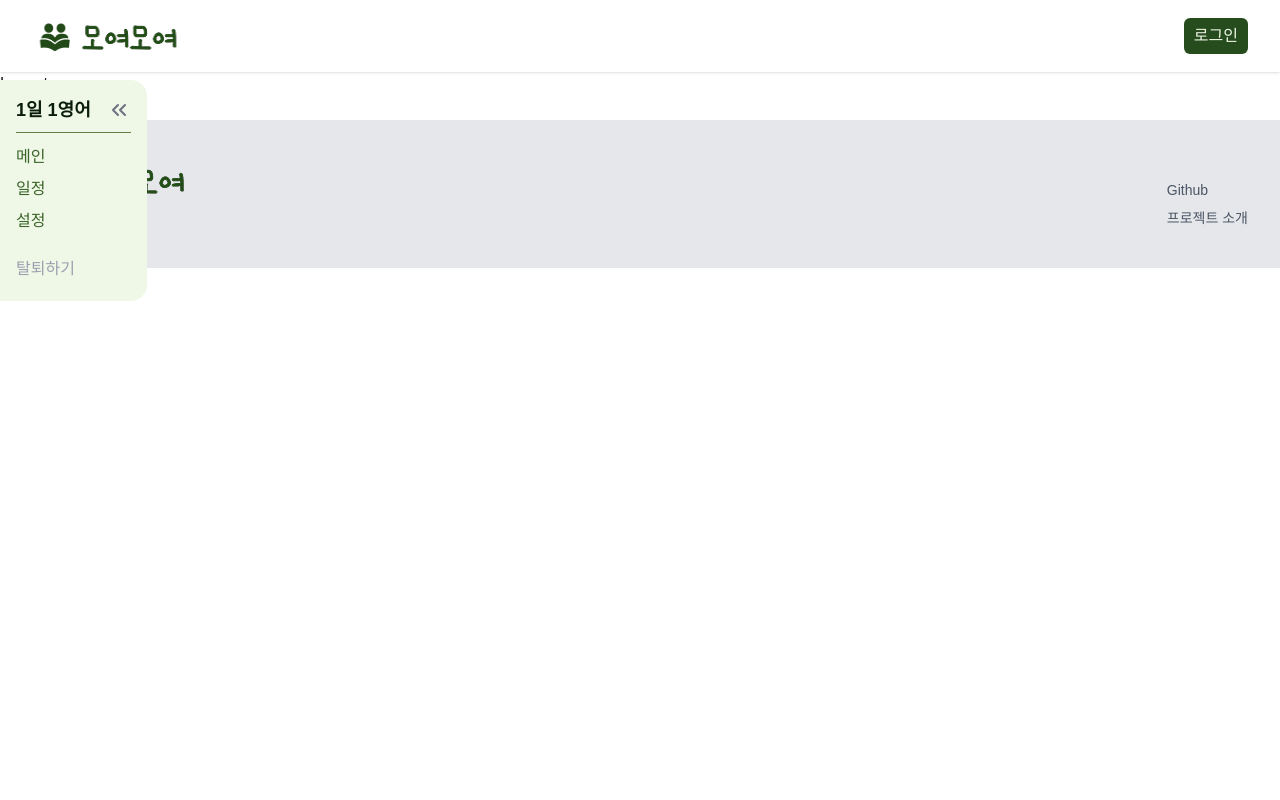
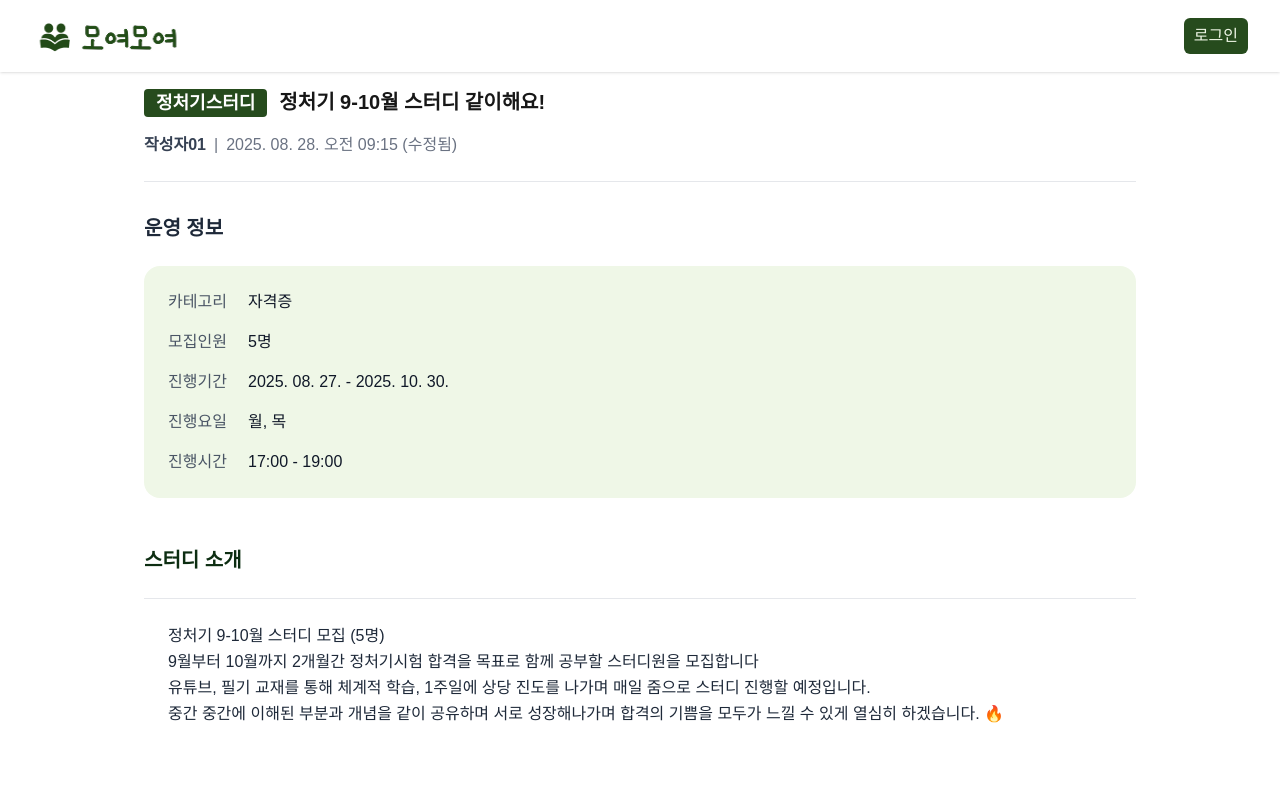
Before and after one commit to dajung-y/gather-together, a Next.js app: page /study/1/about in a window 1280 px wide. Shown: the top 800 px of the page. Built offline with nearby package versions, Linux system fonts and the light colour scheme.

Commit message:
feat: 스터디 상세페이지 UI 구현

```diff
--- a/src/app/study/[id]/about/layout.tsx
+++ b/src/app/study/[id]/about/layout.tsx
@@ -1,7 +1,6 @@
 export default function Layout({ children }: { children: React.ReactNode; }) {
   return (
     <div>
-      <div>Layout</div>
       <div>{children}</div>
     </div>
   );
--- a/src/app/study/[id]/about/page.tsx
+++ b/src/app/study/[id]/about/page.tsx
@@ -1,6 +1,139 @@
+import Button from "@/components/common/Button";
+
 // page
-export default function page() {
+export default function page({params}: {params: {id:string}}) {
+  // 해당 id 확인
+  console.log(params.id);
+
+  // 하드코딩 데이터
+  const studyData = {
+    id: "01",
+    name: "정처기스터디",
+    title: "정처기 9-10월 스터디 같이해요!",
+    description: "정처기 9-10월 스터디 모집 (5명)\n9월부터 10월까지 2개월간 정처기시험 합격을 목표로 함께 공부할 스터디원을 모집합니다\n유튜브, 필기 교재를 통해 체계적 학습, 1주일에 상당 진도를 나가며 매일 줌으로 스터디 진행할 예정입니다.\n중간 중간에 이해된 부분과 개념을 같이 공유하며 서로 성장해나가며 합격의 기쁨을 모두가 느낄 수 있게 열심히 하겠습니다. 🔥",
+    category: "자격증",
+    maxMembers: 5,
+    currentMembers: 2,
+    startDate: "2025-08-27",
+    endDate: "2025-10-30",
+    weekdays: ["mon", "thu"],
+    startTime: "17:00",
+    endTime: "19:00",
+    status: "recruiting",
+    author: {
+      id: "user_01",
+      nickname: "작성자01",
+    },
+    createdAt: "2025-08-27T14:30:00Z",
+    updatedAt: "2025-08-28T09:15:00Z"
+  };
+
+  const formatDate = (dateString: string) => {
+    return new Date(dateString).toLocaleDateString('ko-KR', {
+      year: 'numeric',
+      month: '2-digit',
+      day: '2-digit'
+    })
+  };
+
+  const formatDateTime = (dateString: string) => {
+    return new Date(dateString).toLocaleString('ko-KR', {
+      year: 'numeric',
+      month: '2-digit',
+      day: '2-digit',
+      hour: '2-digit',
+      minute: '2-digit'
+    })
+  };
+
+  const getWeekdayText = (weekday: string[]) => {
+    const dayMap: {[key:string]: string} = {
+      'mon' : '월', 'tue': '화', 'wed' : '수', 'thu': '목',
+      'fri' : '금', 'sat': '토', 'sun' : '일'
+    }
+    return weekday.map((day) => dayMap[day]).join(', ');
+  }
+
   return (
-    <div>page</div>
+    <div className="min-h-screen flex flex-col">
+      {/* 메인 컨텐츠 영역 */}
+      <div className="flex-1 max-w-5xl mx-auto w-full p-4">
+
+        {/* 메인 제목 섹션 */}
+        <section className="pb-6 mb-8 border-b border-gray-200">
+          <h1 className="headline3 mb-4">
+            <span className="headline4 mr-3 px-3 py-1 bg-primary-500 text-white rounded">
+              {studyData.name}
+            </span>
+            {studyData.title}
+          </h1>
+
+          {/* 작성자 정보 */}
+          <div className="flex items-center gap-2 text-gray-500">
+            <span className="body-sb text-gray-700">{studyData.author.nickname}</span>
+            <span>|</span>
+            { studyData.updatedAt ? (
+              <span>{formatDateTime(studyData.updatedAt)} (수정됨)</span>
+            ) : (
+              <span>{formatDateTime(studyData.createdAt)}</span>
+            )}
+          </div>
+        </section>
+
+        {/* 스터디 운영정보 섹션 */}
+        <section className="mb-12">
+          <h2 className="headline3 text-gray-800 mb-6">운영 정보</h2>
+          <div className="bg-primary-50 rounded-2xl p-6">
+            <div className="space-y-4">
+              <div className="flex">
+                <span className="min-w-[80px] headline5 text-gray-600">카테고리</span>
+                <span className="body text-gray-900">{studyData.category}</span>
+              </div>
+
+              <div className="flex">
+                <span className="min-w-[80px] headline5 text-gray-600">모집인원</span>
+                <span className="body text-gray-900">{studyData.maxMembers}명</span>
+              </div>
+
+              <div className="flex">
+                <span className="min-w-[80px] headline5 text-gray-600">진행기간</span>
+                <span className="body text-gray-900">{formatDate(studyData.startDate)} - {formatDate(studyData.endDate)}</span>
+              </div>
+
+              <div className="flex">
+                <span className="min-w-[80px] headline5 text-gray-600">진행요일</span>
+                <span className="body text-gray-900">{getWeekdayText(studyData.weekdays)}</span>
+              </div>
+
+              <div className="flex">
+                <span className="min-w-[80px] headline5 text-gray-600">진행시간</span>
+                <span className="body text-gray-900">{studyData.startTime} - {studyData.endTime}</span>
+              </div>
+            </div>
+          </div>
+        </section>
+
+        {/* 스터디 소개 섹션 */}
+        <section className="mb-12">
+          <h2 className="headline3 text-primary-700 mb-6">스터디 소개</h2>
+          <div className="bg-white border-t border-gray-200 p-6">
+            <p className="body text-gray-800 leading-relaxed whitespace-pre-line">
+              {studyData.description}
+            </p>
+          </div>
+        </section>
+      </div>
+
+      {/* 하단 버튼 영역 */}
+      <section className="mb-8 bg-white">
+        <div className="max-w-5xl mx-auto p-6">
+          <div className="flex justify-center">
+            <Button size="lg" className="px-12">
+              참여하기
+            </Button>
+          </div>
+        </div>
+      </section>
+    </div>
   )
 }
--- a/src/app/study/[id]/layout.tsx
+++ b/src/app/study/[id]/layout.tsx
@@ -1,5 +1,7 @@
+'use client'
 import Sidebar, { handleLeaveRoom } from "@/components/common/Sidebar";
 import { MenuItem } from "@/types/sidebar";
+import { usePathname } from "next/navigation";
 
 const menuItems: MenuItem[] = [
   //링크 이동
@@ -26,13 +28,16 @@ const menuItems: MenuItem[] = [
 ]
 
 export default function Layout({ children }: { children: React.ReactNode; }) {
+  const pathname = usePathname();
+  const hideSidebar = pathname.includes('/about');
   return (
     <div>
-      <div className="fixed top-20 left-0">
-        {/* 아래 수정필요! */}
-        <Sidebar title="1일 1영어" menuItems={menuItems} />
-      </div>
-
+      { !hideSidebar && (
+        <div className="fixed top-20 left-0">
+          {/* 아래 수정필요! */}
+          <Sidebar title="1일 1영어" menuItems={menuItems} />
+        </div>
+      )}
       <div>{children}</div>
     </div>
   );
--- a/src/app/study/create/page.tsx
+++ b/src/app/study/create/page.tsx
@@ -1,7 +1,55 @@
+'use client'
+import ButtonContainer from "@/components/study/create/BtnContainer";
+import StudyIntroductionSection from "@/components/study/create/StudyIntroductionSection";
+import StudyOperationSection from "@/components/study/create/StudyOperationSection";
+import { useForm } from 'react-hook-form';
+
 export default function Page(){
+
+  const { register, control, handleSubmit, formState: { errors } } = useForm();
+  console.log('Page - control:', control);
+
+  const onSubmit = (data: any) => {
+    console.log('폼 데이터:', data);
+    // API 호출 등 처리
+  };
+
   return(
-    <div>
-      스터디 작성페이지
-    </div>
+    <main className="w-full min-h-screen flex justify-center">
+      <div className="w-full max-w-[1280px] p-4">
+        {/* 헤더 */}
+        <section className="my-3 lg:my-6 w-full flex flex-col space-y-2 items-center">
+          <h1 className="text-2xl md:text-3xl font-semibold text-primary-700 text-center">
+            스터디 만들기
+          </h1>
+          <p className="body text-gray-500 text-center">함께 학습할 스터디를 생성하세요</p>
+        </section>
+
+        {/* 👈 form으로 감싸기 */}
+        <form onSubmit={handleSubmit(onSubmit)}>
+          {/* 운영 정보 입력창 */}
+          <section>
+            <StudyOperationSection
+              register={register}
+              control={control}
+              errors={errors}
+            />
+          </section>
+
+          {/* 스터디 소개 입력창 */}
+          <section className="mt-12">
+            <StudyIntroductionSection
+              register={register}
+              errors={errors}
+            />
+          </section>
+
+          {/* 버튼 컨테이너 */}
+          <section>
+            <ButtonContainer />
+          </section>
+        </form>
+      </div>
+    </main>
   )
 }
```
